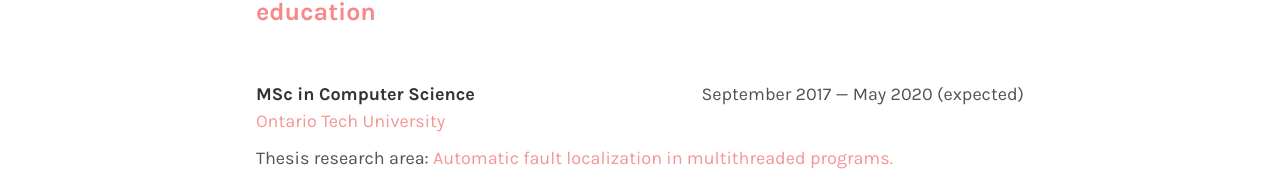
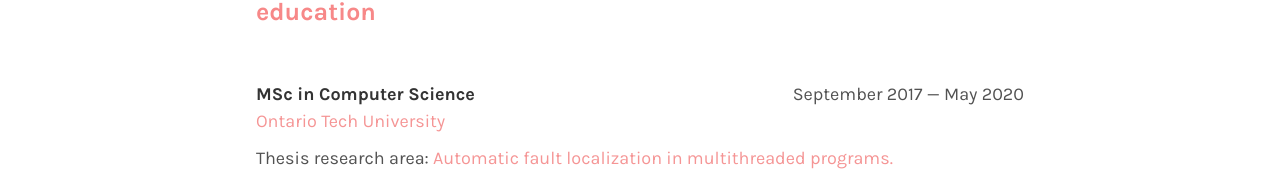
Before and after one commit to lrojas12/lrojas12.github.io, a plain HTML site: page index.html in a window 1280 px wide. Shown: the part 450-621 px from the top of the page. Drawn offline with nearby package versions, Linux system fonts and the light colour scheme.

Commit message:
Updated graduation dates

```diff
--- a/index.html
+++ b/index.html
@@ -115,7 +115,7 @@
 						<div class="overview">
 							<div class="date-and-title">
 								<div class="title">MSc in Computer Science</div>
-								<div class="date">September 2017 &mdash; May 2020 (expected)</div>
+								<div class="date">September 2017 &mdash; May 2020</div>
 							</div>
 							<div class="description">
 								<a href="http://ontariotechu.ca/" target="_blank">Ontario Tech University</a>
```
Also changed, not shown: 1 other file.
